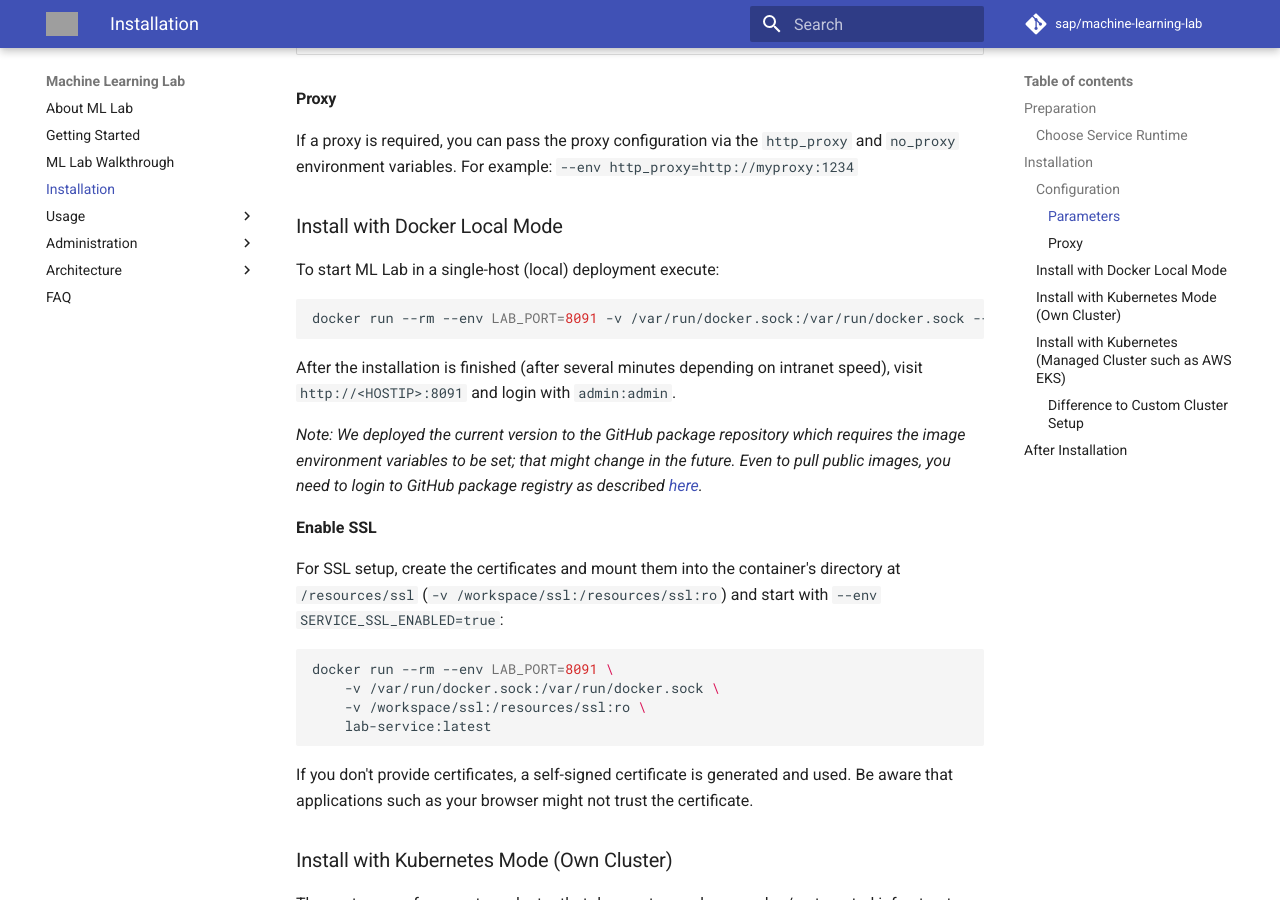
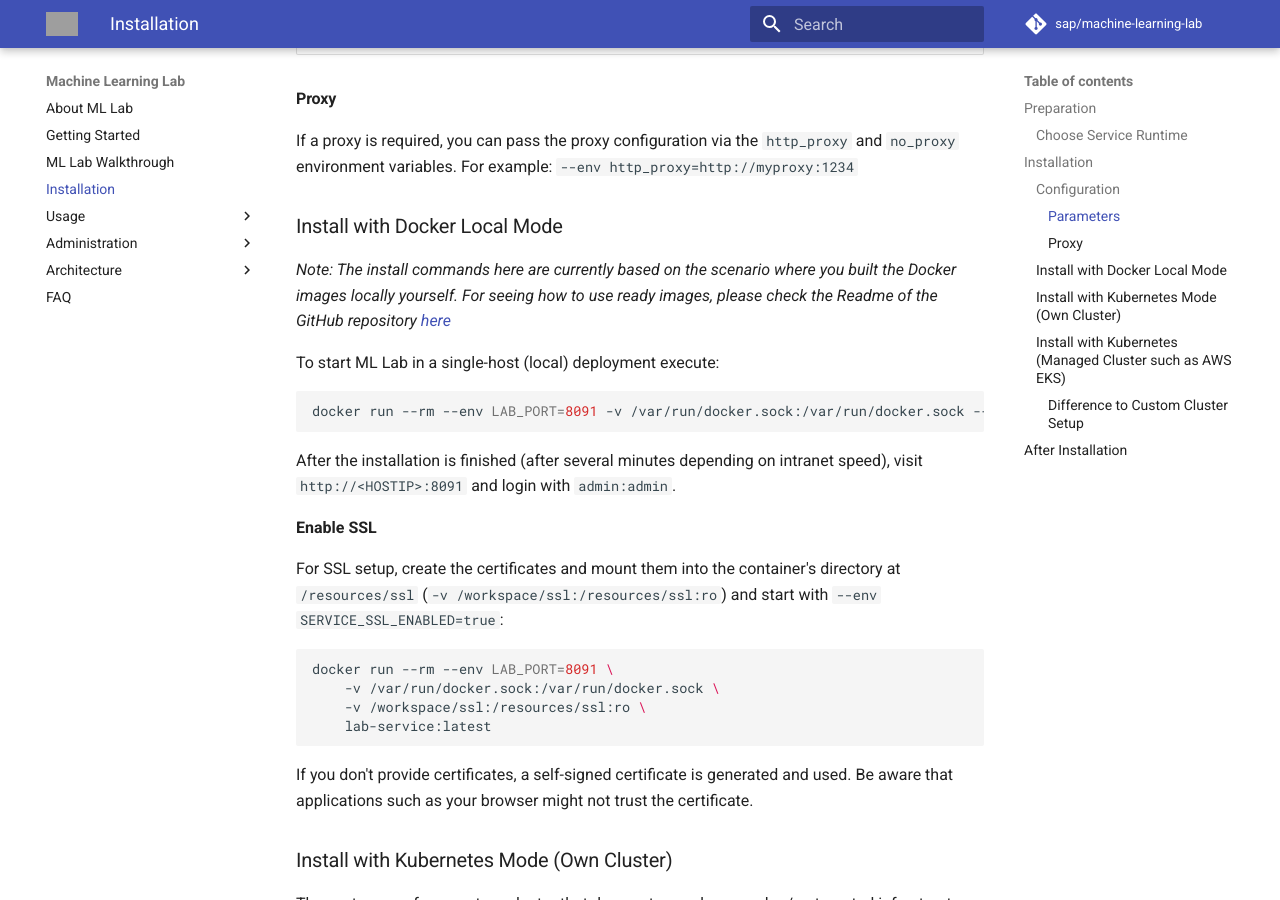
Before and after one commit to SAP/machine-learning-lab, an MkDocs documentation site: the page built from docs/docs/installation/install-lab.md, in a window 1280 px wide and 900 px high, scrolled down 3349 px. Built offline with MkDocs 1.6.1 and Material for MkDocs 9.7.7, drawn with Linux system fonts in a browser that asks for light colours; comment, search, counter and statistics services are not loaded; grey boxes are pictures that could not be loaded.

Commit message:
changed installation documentation, referred to Readme for Docker images

````diff
--- a/docs/docs/installation/install-lab.md
+++ b/docs/docs/installation/install-lab.md
@@ -158,6 +158,8 @@ If a proxy is required, you can pass the proxy configuration via the `http_proxy
 
 ### Install with Docker Local Mode
 
+*Note: The install commands here are currently based on the scenario where you built the Docker images locally yourself. For seeing how to use ready images, please check the Readme of the GitHub repository [here](https://github.com/SAP/machine-learning-lab)*
+
 To start  ML Lab in a single-host (local) deployment execute:
 
 ``` bash
@@ -167,7 +169,6 @@ docker run --rm --env LAB_PORT=8091 -v /var/run/docker.sock:/var/run/docker.sock
 After the installation is finished (after several minutes depending on intranet speed), visit `http://<HOSTIP>:8091` and login with `admin:admin`.
 
 
-*Note: We deployed the current version to the GitHub package repository which requires the image environment variables to be set; that might change in the future. Even to pull public images, you need to login to GitHub package registry as described [here](https://docs.github.com/en/packages/using-github-packages-with-your-projects-ecosystem/configuring-docker-for-use-with-github-packages#authenticating-to-github-packages).*
 
 
 **Enable SSL**
````
